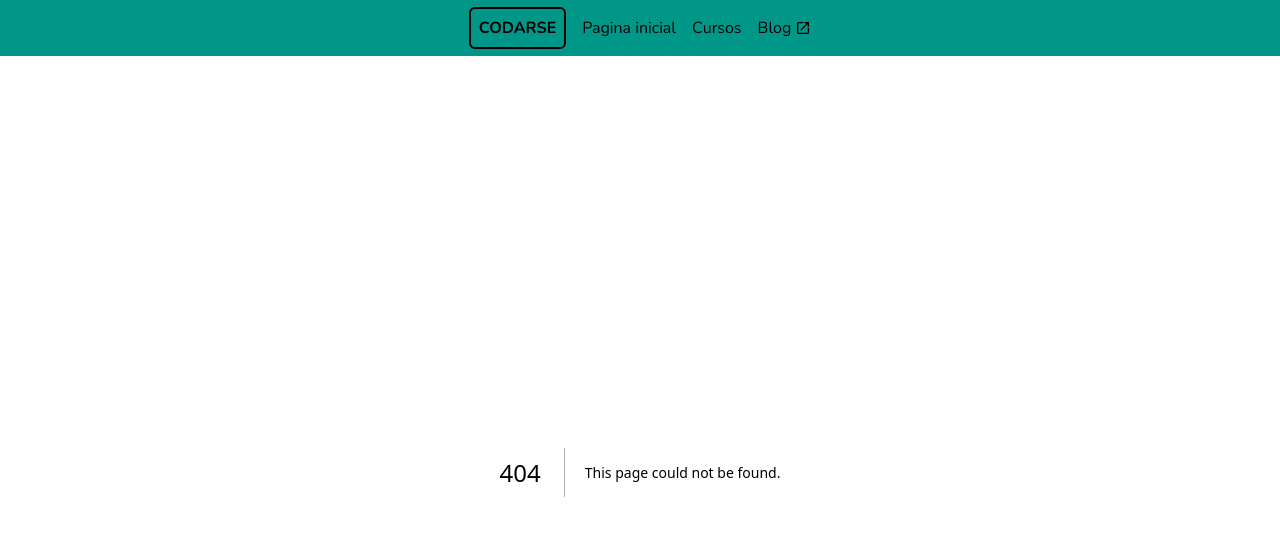
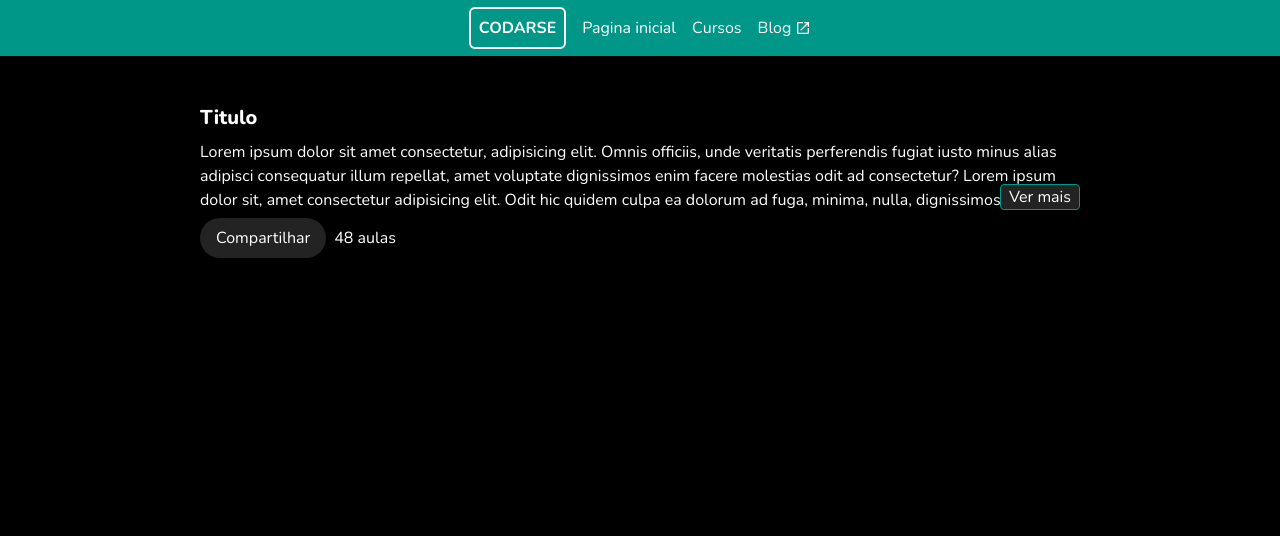
Before and after one commit to Otavioalv/next_course, a Next.js app in the folder youtube-nextjs-course-platform/: page /cursos/1 in a window 1280 px wide. Before the commit this address had no page. Shown: the top 536 px of the page. Built offline with nearby package versions, Linux system fonts and the light colour scheme.

Commit message:
feat: header component and individual curso component

```diff
--- /dev/null
+++ b/youtube-nextjs-course-platform/src/app/cursos/[id]/page.tsx
@@ -0,0 +1,35 @@
+import { CourseHeader } from "@/src/components/course-header/CourseHeader";
+import { Metadata } from "next";
+
+
+interface Props {
+    params: {id: string},
+}
+
+
+export async function generateMetadata({params}: Props): Promise<Metadata> {
+    return {
+        title: "Codarse - Nome do curso",
+    };
+}
+
+
+// export const metadata: Metadata = {
+//   title: "Codarse - Nome do curso",
+// };
+
+
+export default async function PageCourseDetai ({params}: Props) {
+
+    const { id } = await params;
+
+    return (
+        <main className="mt-8 flex justify-center">
+            <div
+                className="w-full max-w-[880px]"
+            >
+                <CourseHeader/>
+            </div>
+        </main>
+    );
+}
--- /dev/null
+++ b/youtube-nextjs-course-platform/src/components/course-header/CourseHeader.tsx
@@ -0,0 +1,34 @@
+import { CollapsibleText } from "./components/CollapsibleText";
+
+
+export const CourseHeader = () => {
+    return (
+        <div className="flex flex-col gap-2">
+            <h1 className="font-extrabold text-xl">
+                Titulo
+            </h1>
+
+
+            <CollapsibleText
+                numberOfLinesWhenClosed={3}
+            >
+                Lorem ipsum dolor sit amet consectetur, adipisicing elit. Omnis officiis, unde veritatis perferendis fugiat iusto minus alias adipisci consequatur illum repellat, amet voluptate dignissimos enim facere molestias odit ad consectetur?
+                Lorem ipsum dolor sit, amet consectetur adipisicing elit. Odit hic quidem culpa ea dolorum ad fuga, minima, nulla, dignissimos sint veniam distinctio totam est optio quia dolores dolor quasi? Quis?
+                Lorem ipsum dolor sit amet consectetur adipisicing elit. Deserunt impedit eveniet, aliquid ipsam atque autem itaque! Rerum cum, alias amet, voluptates doloribus qui ab dolorem sed repellendus, voluptas expedita obcaecati.
+                Lorem ipsum dolor sit amet consectetur adipisicing elit. Repudiandae obcaecati iste voluptate numquam cum earum at error commodi architecto exercitationem! Ratione enim culpa iure asperiores accusamus necessitatibus, molestiae qui suscipit?
+            </CollapsibleText>
+
+            <div className="flex gap-2 items-center">
+                <button
+                    className="py-2 px-4 bg-paper rounded-full"
+                >
+                    Compartilhar
+                </button>
+
+                <span>
+                    48 aulas
+                </span>
+            </div>
+        </div>
+    );
+};
--- /dev/null
+++ b/youtube-nextjs-course-platform/src/components/course-header/components/CollapsibleText.tsx
@@ -0,0 +1,39 @@
+'use client';
+
+import React, { useState } from "react";
+
+
+interface ICollapsibleText {
+    numberOfLinesWhenClosed: number,
+    children: React.ReactNode,
+}
+
+export const CollapsibleText = ({
+    numberOfLinesWhenClosed,
+    children
+}: ICollapsibleText) => {
+    const [open, setOpen] = useState<boolean>(false);
+
+
+
+    return (
+        <div className="flex flex-col items-end">
+            <p
+                data-open={open}
+                className="data-[open=false]:line-clamp-(--number-of-lines-when-closed)"
+                // eslint-disable-next-line @typescript-eslint/no-explicit-any
+                style={{'--number-of-lines-when-closed': numberOfLinesWhenClosed} as any}
+            >
+                {children}
+            </p>
+
+            <button
+                data-open={open}
+                className="bg-paper rounded border border-primary px-2 data-[open=false]:-mt-7"
+                onClick={() => setOpen(!open)}
+            >
+                {open ? "Ver menos": "Ver mais"}
+            </button>
+        </div>
+    );
+};
--- a/youtube-nextjs-course-platform/src/components/section/Section.tsx
+++ b/youtube-nextjs-course-platform/src/components/section/Section.tsx
@@ -59,7 +59,7 @@ export const Section = ({title, items, variant="grid"}: ISectionProps) => {
                     <button
                         disabled={scrollAt === 'start'}
                         onClick={() => handleScroll(-300)}
-                        className="w-14 h-14 bg-primary rounded-full flex items-center justify-center sticky my-auto left-0 -ml-14 disabled:opacity-0 transition-opacity active:opacity-80"
+                        className="w-14 h-14 bg-primary rounded-full items-center justify-center sticky my-auto left-0 -ml-14 disabled:opacity-0 transition-opacity active:opacity-80 hidden sm:flex"
                     >
                         <MdKeyboardArrowLeft size={32}/>
                     </button>
@@ -80,7 +80,7 @@ export const Section = ({title, items, variant="grid"}: ISectionProps) => {
                     <button
                         disabled={scrollAt === 'end'}
                         onClick={() => handleScroll(300)}
-                        className="w-14 h-14 bg-primary rounded-full flex items-center justify-center sticky my-auto right-0 -ml-14 disabled:opacity-0 transition-opacity active:opacity-80"
+                        className="w-14 h-14 bg-primary rounded-full items-center justify-center sticky my-auto right-0 -ml-14 disabled:opacity-0 transition-opacity active:opacity-80 hidden sm:flex"
                     >
                         <MdKeyboardArrowRight size={32}/>
                     </button>
```
